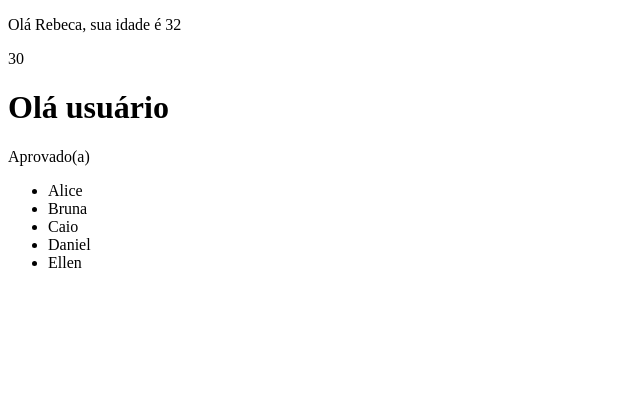
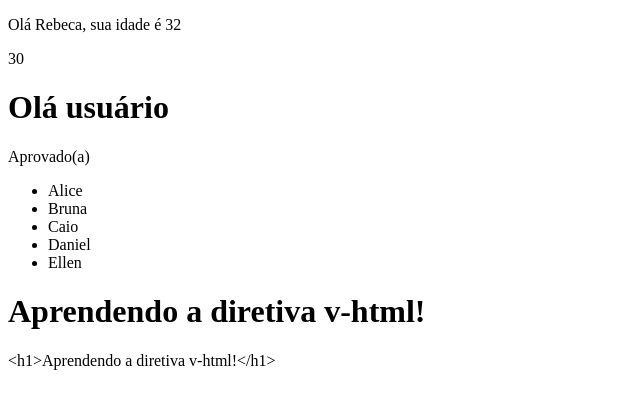
Before and after one commit to Guilherme-Ferreira-Tombini/vue-preject-initial, a Vue app: page / in a window 1280 px wide. Shown: the top 408 px of the page, without its empty margins (0-640 px from the left). Built offline with nearby package versions, Linux system fonts and the light colour scheme.

Commit message:
Utilizando a diretiva v-html

```diff
--- a/src/App.vue
+++ b/src/App.vue
@@ -3,7 +3,8 @@
   //Importação dos componentes
   import Exemplo01 from './componentes/Exemplo01Interpolacao.vue';
   import Exemplo02 from './componentes/Exemplo02Condicional.vue';
-  import Exemplo03 from './componentes/Exemplo03Laco.vue'
+  import Exemplo03 from './componentes/Exemplo03Laco.vue';
+  import Exemplo04 from './componentes/Exemplo04HTML.vue';
  </script>
 
 <!-- HTML -->
@@ -11,4 +12,5 @@
     <Exemplo01/>
     <Exemplo02/>
     <Exemplo03/>
+    <Exemplo04/>
  </template>
--- /dev/null
+++ b/src/componentes/Exemplo04HTML.vue
@@ -0,0 +1,13 @@
+<!-- SCRIPT -->
+<script setup>
+    let texto = '<h1>Aprendendo a diretiva v-html!</h1>';
+</script>
+
+<!-- HTML -->
+ <template>
+    <!-- Foco em estruturas html, no caso uma estrutura que tera o texto -->
+    <div v-html="texto"></div>
+
+    <!-- No caso a interpolação de texto não converte em uma estrutura HTML -->
+    <div>{{ texto }}</div>
+ </template>
```
